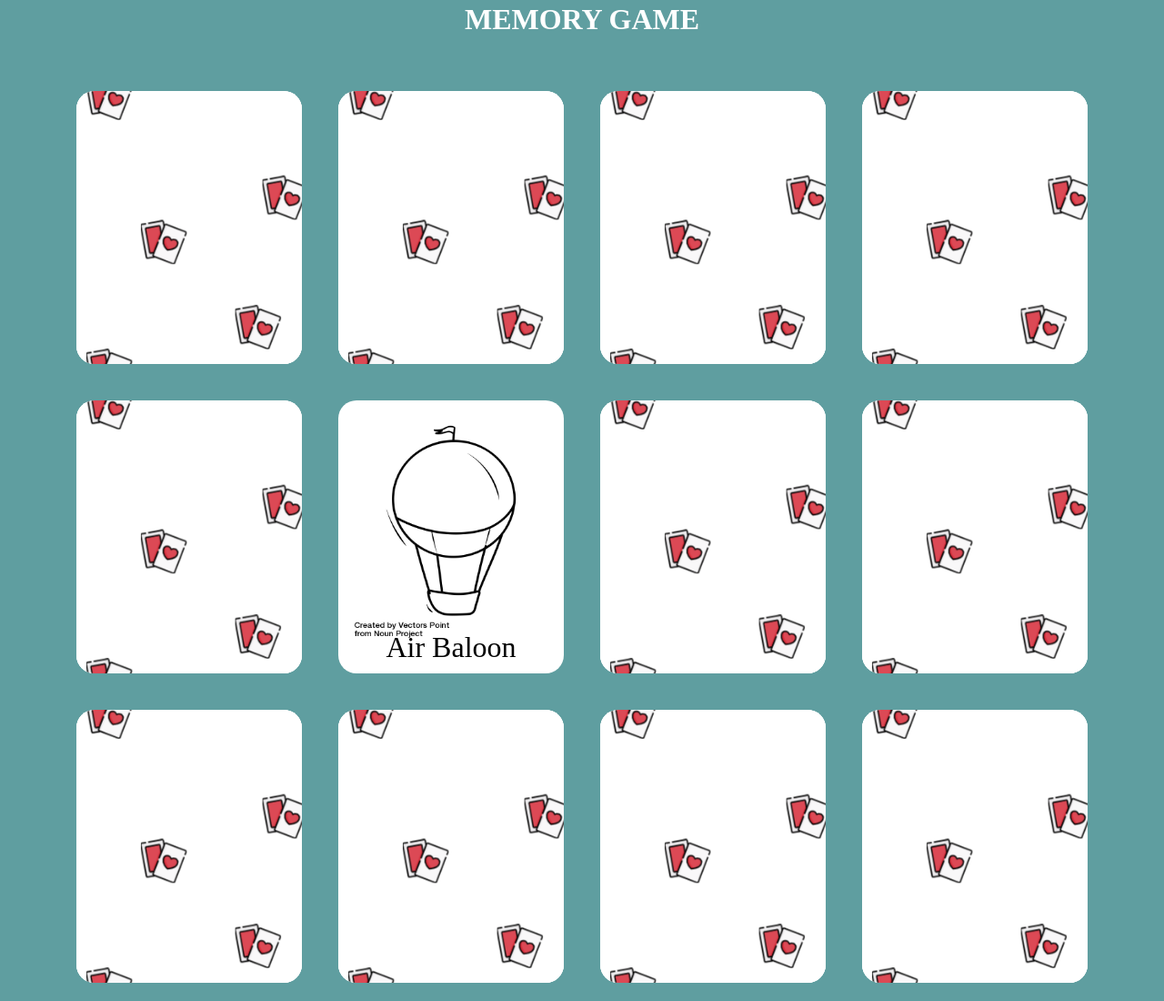
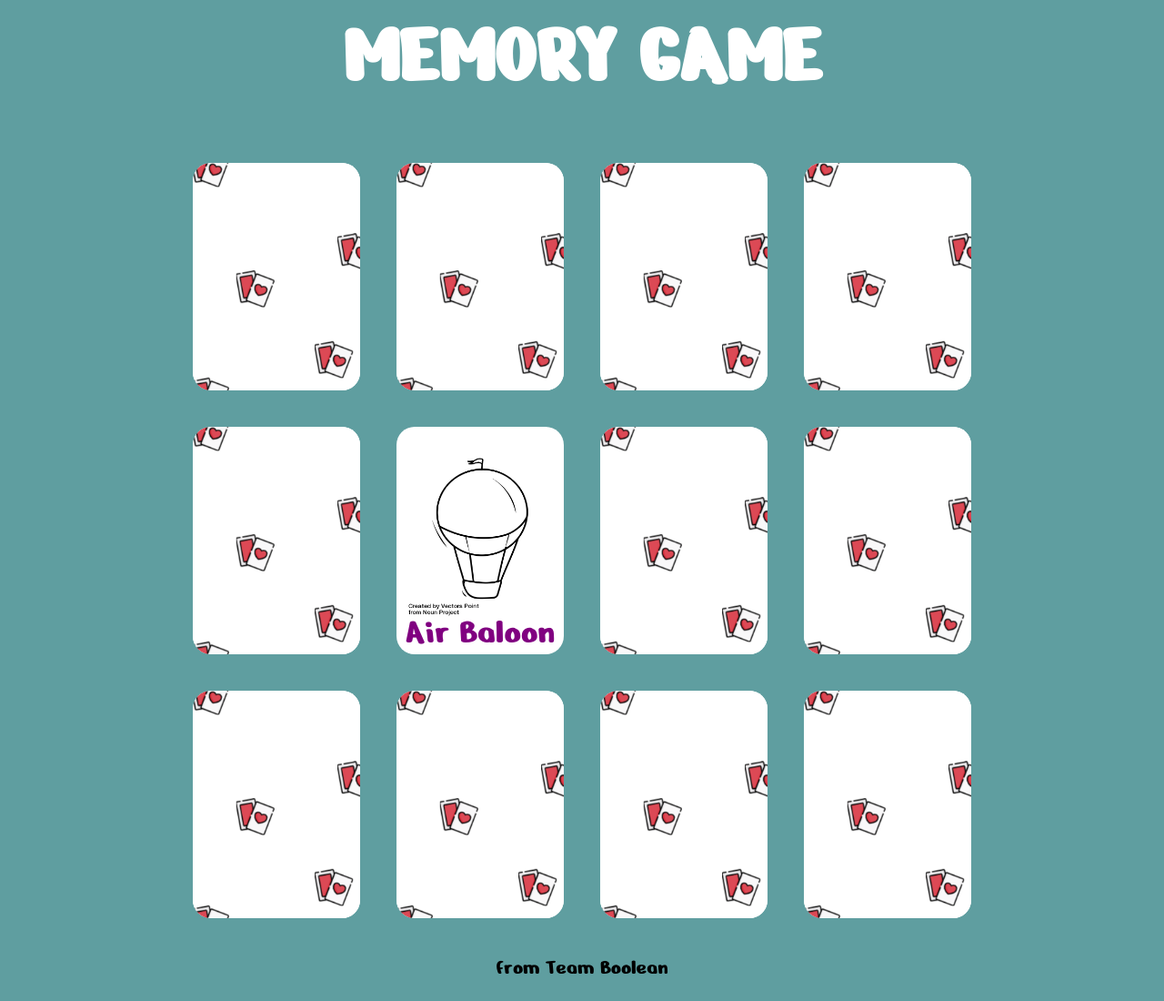
Before and after one commit to andreagavardi/html-css-memory, a plain HTML site: page index.html in a window 1280 px wide. Shown: the part 17-1117 px from the top of the page at 91% size. After the commit the page ends 1095 px from the top, so only its background shows below. Drawn offline with Linux system fonts and the light colour scheme.

Commit message:
esercizio terminato

```diff
--- a/css/style.css
+++ b/css/style.css
@@ -2,8 +2,9 @@
   box-sizing: border-box;
   margin: 0;
   padding: 0;
+  font-family: "Nerko One", cursive;
 }
-.claerfix::after {
+.clearfix::after {
   content: "";
   display: table;
   clear: both;
@@ -16,12 +17,13 @@ header {
   margin-top: 20px;
 }
 header > h1 {
+  font-size: 6rem;
   color: white;
   text-transform: uppercase;
   text-align: center;
 }
 main {
-  width: 90%;
+  width: 70%;
   margin: auto;
   margin-top: 40px;
 }
@@ -30,13 +32,13 @@ main {
   margin: 20px;
   float: left;
   width: calc(100% / 4 - 40px);
-  height: 300px;
+  height: 250px;
 }
 .cards span {
   position: absolute;
-  bottom: 10px;
+  bottom: 0;
   width: 100%;
-  font-size: 2rem;
+  font-size: 2.5rem;
   text-align: center;
 }
 .card_top,
@@ -62,3 +64,30 @@ main {
 .cards:hover .card_top {
   z-index: -1;
 }
+
+.Tram {
+  color: red;
+}
+.Bicycle {
+  color: yellow;
+}
+.Submarine {
+  color: steelblue;
+}
+.Tractor {
+  color: orange;
+}
+.Air-Baloon {
+  color: purple;
+}
+.Cruise {
+  color: olive;
+}
+
+footer > span {
+  margin-top: 20px;
+  width: 100%;
+  text-align: center;
+  display: block;
+  font-size: 1.5rem;
+}
--- a/index.html
+++ b/index.html
@@ -6,6 +6,10 @@
     <meta name="viewport" content="width=device-width, initial-scale=1.0">
     <title>Memory</title>
     <link rel="stylesheet" href="./css/style.css">
+    <!-- Google fonts -->
+<link rel="preconnect" href="https://fonts.gstatic.com">
+<link href="https://fonts.googleapis.com/css2?family=Nerko+One&display=swap" rel="stylesheet">    <!-- /Google fonts -->
+    <link rel="preconnect" href="https://fonts.gstatic.com">
 </head>
 <body>
     <header>
@@ -16,66 +20,66 @@
         <div class="cards">
             <img class="card_top" src="./img/pattern.png" alt="retro della card">
             <img class="card_back" src="./img/noun_Tram_3134750.png" alt="Carta immagine Tram">
-            <span>Tram</span>
+            <span class="Tram">Tram</span>
         </div>
         <div class="cards">
             <img class="card_top" src="./img/pattern.png" alt="retro della card">
-            <img class="card_back" src="./img/noun_Cruise_Ship_3134824.png" alt="Carta immagine Cruise">
-            <span>Cruise</span>
+            <img class="card_back " src="./img/noun_Cruise_Ship_3134824.png" alt="Carta immagine Cruise">
+            <span class="Cruise">Cruise</span>
         </div>
         <div class="cards">
             <img class="card_top" src="./img/pattern.png" alt="retro della card">
-            <img class="card_back" src="./img/noun_Bicycle_3134821.png" alt="Carta immagine Bicicletta">
-            <span>Bicycle</span>
+            <img class="card_back " src="./img/noun_Bicycle_3134821.png" alt="Carta immagine Bicicletta">
+            <span class="Bicycle">Bicycle</span>
         </div>
         <div class="cards">
             <img class="card_top" src="./img/pattern.png" alt="retro della card">
-            <img class="card_back" src="./img/noun_Submarine_3134738.png" alt="Carta immagine Submarine">
-            <span>Submarine</span>
+            <img class="card_back " src="./img/noun_Submarine_3134738.png" alt="Carta immagine Submarine">
+            <span class="Submarine">Submarine</span>
         </div>
             <div class="cards">
             <img class="card_top" src="./img/pattern.png" alt="retro della card">
-            <img class="card_back" src="./img/noun_Tractor_3134797.png" alt="Carta immagine Tractor">
-            <span>Tractor</span>
+            <img class="card_back " src="./img/noun_Tractor_3134797.png" alt="Carta immagine Tractor">
+            <span class="Tractor">Tractor</span>
         </div>
         <div class="cards">
-             <img class="card_back" src="./img/noun_air_balloon_3134741.png" alt="Carta immagine Air Baloon">
-            <span>Air Baloon</span>
+             <img class="card_back " src="./img/noun_air_balloon_3134741.png" alt="Carta immagine Air Baloon">
+            <span class="Air-Baloon">Air Baloon</span>
         </div>
         <div class="cards">
             <img class="card_top" src="./img/pattern.png" alt="retro della card">
-            <img class="card_back" src="./img/noun_air_balloon_3134741.png" alt="Carta immagine Air Baloon">
-            <span>Air Baloon</span>
+            <img class="card_back " src="./img/noun_air_balloon_3134741.png" alt="Carta immagine Air Baloon">
+            <span class="Air-Baloon">Air Baloon</span>
         </div>
         <div class="cards">
             <img class="card_top" src="./img/pattern.png" alt="retro della card">
-            <img class="card_back" src="./img/noun_Tractor_3134797.png" alt="Carta immagine Tractor">
-            <span>Tractor</span>
+            <img class="card_back " src="./img/noun_Tractor_3134797.png" alt="Carta immagine Tractor">
+            <span class="Tractor">Tractor</span>
         </div>
         <div class="cards">
             <img class="card_top" src="./img/pattern.png" alt="retro della card">
-            <img class="card_back" src="./img/noun_Submarine_3134738.png" alt="Carta immagine Submarine">
-            <span>Submarine</span>
+            <img class="card_back " src="./img/noun_Submarine_3134738.png" alt="Carta immagine Submarine">
+            <span class="Submarine">Submarine</span>
         </div>
         <div class="cards">
             <img class="card_top" src="./img/pattern.png" alt="retro della card">
-            <img class="card_back" src="./img/noun_Bicycle_3134821.png" alt="Carta immagine Bicicletta">
-            <span>Bicycle</span>
+            <img class="card_back " src="./img/noun_Bicycle_3134821.png" alt="Carta immagine Bicicletta">
+            <span class="Bicycle">Bicycle</span>
         </div>
         <div class="cards">
             <img class="card_top" src="./img/pattern.png" alt="retro della card">
-            <img class="card_back" src="./img/noun_Cruise_Ship_3134824.png" alt="Carta immagine Cruise">
-            <span>Cruise</span>
+            <img class="card_back " src="./img/noun_Cruise_Ship_3134824.png" alt="Carta immagine Cruise">
+            <span class="Cruise">Cruise</span>
         </div>
         <div class="cards">
             <img class="card_top" src="./img/pattern.png" alt="retro della card">
             <img class="card_back" src="./img/noun_Tram_3134750.png" alt="Carta immagine Tram">
-            <span>Tram</span>
+            <span class="Tram">Tram</span>
          </div>
     </main>
 
     <footer>
-
+        <span>from Team Boolean</span>
     </footer>
 </body>
 </html>
```
